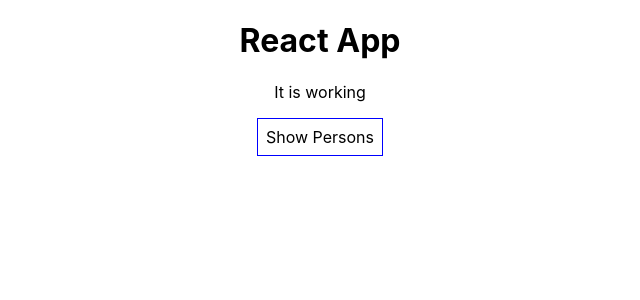
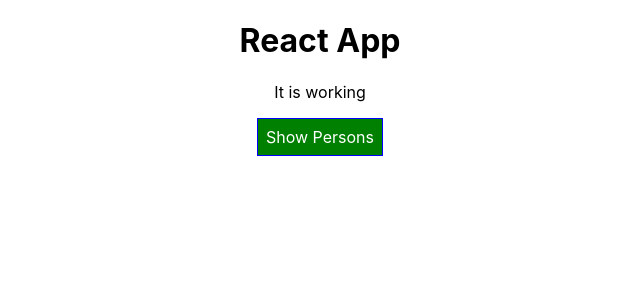
Before and after one commit to dieterdoman/react-udemy-course, a React (Create React App) app: page / in a window 1280 px wide. Shown: the top 300 px of the page, without its empty margins (320-960 px from the left). Built offline with nearby package versions, Linux system fonts and the light colour scheme.

Commit message:
Added dynamic styling to app.

```diff
--- a/src/App.css
+++ b/src/App.css
@@ -1,3 +1,11 @@
 .App {
   text-align: center;
 }
+
+.red {
+    color: red;
+}
+
+.bold {
+    font-weight: bold;
+}
--- a/src/App.js
+++ b/src/App.js
@@ -39,7 +39,8 @@
 
     render() {
         const style = {
-            backgroundColor: 'white',
+            backgroundColor: 'green',
+            color: 'white',
             font: 'inherit',
             border: '1px solid blue',
             padding: '8px'
@@ -58,13 +59,24 @@
                                 changed={(event) => this.nameChangedHandler(event, person.id)}
                                 click={() => this.deletePersonHandler(index)}/>
                     })}
-                </div>);
+                </div>
+            );
+
+            style.backgroundColor = 'red';
+        }
+
+        const classes = [];
+        if(this.state.persons.length <= 2) {
+            classes.push('red');
+        }
+        if(this.state.persons.length <= 1) {
+            classes.push('bold');
         }
 
         return (
             <div className="App">
                 <h1>React App</h1>
-                <p>It is working</p>
+                <p className={classes.join(' ')}>It is working</p>
                 <button
                     onClick={this.togglePersonsHandler}
                     style={style}>Show Persons
```
